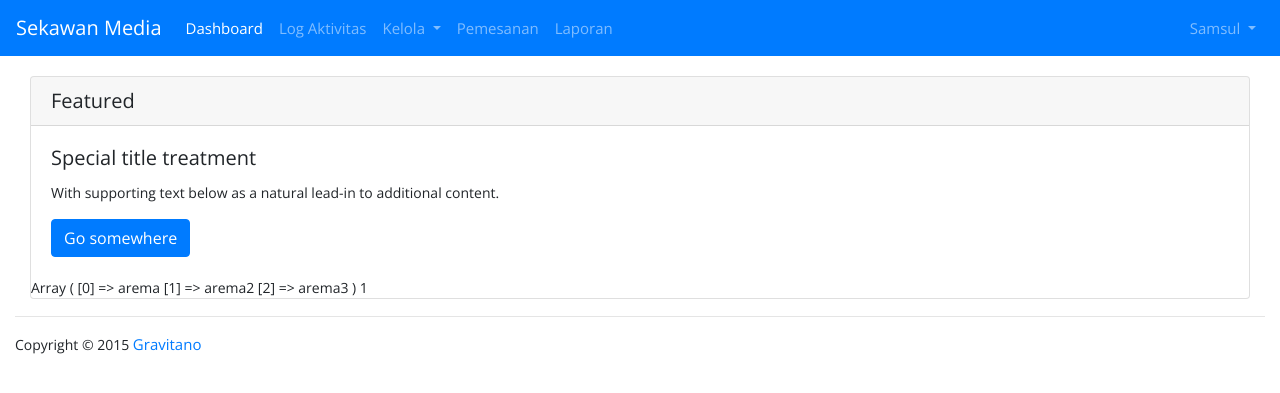
After one commit to aderamadhana/sekawan_media, a CodeIgniter app: page /database/index.php/dashboard/index in a window 1280 px wide. The commit adds this page. Shown: the top 393 px of the page. Run offline with CodeIgniter, Linux system fonts and the light colour scheme; some libraries are stand-ins or nearby versions.

Commit message:
dashboard view

```diff
--- /dev/null
+++ b/application/controllers/Dashboard.php
@@ -0,0 +1,12 @@
+<?php
+defined('BASEPATH') OR exit('No direct script access allowed');
+
+class Dashboard extends CI_Controller {
+
+	public function index(){
+        $data['arema']      = array('arema','arema2', 'arema3');
+        $data['content']    = 'dashboard/v_dashboard';
+
+        $this->load->view('template/template', $data);
+	}
+}
--- /dev/null
+++ b/application/views/dashboard/v_dashboard.php
@@ -0,0 +1,11 @@
+<div class="col-md-12 content">
+    <div class="card">
+        <h5 class="card-header">Featured</h5>
+        <div class="card-body">
+            <h5 class="card-title">Special title treatment</h5>
+            <p class="card-text">With supporting text below as a natural lead-in to additional content.</p>
+            <a href="#" class="btn btn-primary">Go somewhere</a>
+        </div>
+        <?= print_r($arema); ?>
+    </div>
+</div>
--- a/application/views/template/template.php
+++ b/application/views/template/template.php
@@ -10,10 +10,13 @@
         <!-- Style CSS -->
         <link rel="stylesheet" href="<?= base_url().'assets/css/style.css'?>">
 
+        <link rel="preconnect" href="https://fonts.googleapis.com">
+        <link href="https://fonts.googleapis.com/css2?family=Noto+Sans+JP:wght@100;400&family=Open+Sans&display=swap" rel="stylesheet">
+
         <title>Hello, world!</title>
     </head>
     <body>
-        <nav class="navbar navbar-expand-lg navbar-light bg-light">
+        <nav class="navbar navbar-expand-lg navbar-dark bg-primary">
             <a class="navbar-brand" href="#">Sekawan Media</a>
             <button class="navbar-toggler" type="button" data-toggle="collapse" data-target="#navbarSupportedContent" aria-controls="navbarSupportedContent" aria-expanded="false" aria-label="Toggle navigation">
                 <span class="navbar-toggler-icon"></span>
@@ -22,22 +25,27 @@
             <div class="collapse navbar-collapse" id="navbarSupportedContent">
                 <ul class="navbar-nav mr-auto">
                     <li class="nav-item active">
-                        <a class="nav-link" href="#">Home <span class="sr-only">(current)</span></a>
+                        <a class="nav-link" href="#">Dashboard <span class="sr-only">(current)</span></a>
                     </li>
                     <li class="nav-item">
-                        <a class="nav-link" href="#">Link</a>
+                        <a class="nav-link" href="#">Log Aktivitas</a>
                     </li>
                     <li class="nav-item dropdown">
                         <a class="nav-link dropdown-toggle" href="#" id="navbarDropdown" role="button" data-toggle="dropdown" aria-haspopup="true" aria-expanded="false">
-                            Dropdown
+                            Kelola
                         </a>
                         <div class="dropdown-menu" aria-labelledby="navbarDropdown">
-                            <a class="dropdown-item" href="#">Action</a>
-                            <a class="dropdown-item" href="#">Another action</a>
-                            <div class="dropdown-divider"></div>
-                            <a class="dropdown-item" href="#">Something else here</a>
+                            <a class="dropdown-item" href="#">Driver</a>
+                            <a class="dropdown-item" href="#">Kendaraan</a>
                         </div>
                     </li>
+                    <li class="nav-item">
+                        <a class="nav-link" href="#">Pemesanan</a>
+                    </li>
+                    <li class="nav-item">
+                        <a class="nav-link" href="#">Laporan</a>
+                    </li>
+
                 </ul>
                 <ul class="navbar-nav">
                     <li class="nav-item dropdown">
@@ -45,27 +53,16 @@
                             Samsul
                         </a>
                         <div class="dropdown-menu dropdown-menu-right">
-                            <button class="dropdown-item" type="button">Action</button>
-                            <button class="dropdown-item" type="button">Another action</button>
-                            <button class="dropdown-item" type="button">Something else here</button>
+                            <a class="dropdown-item" type="button">Action</a>
+                            <a class="dropdown-item" type="button">Another action</a>
+                            <a class="dropdown-item" type="button">Something else here</a>
                         </div>
                     </li>
                 </ul>
             </div>
         </nav>
-
-
-        <div class="container-fluid main-container">
-            <div class="col-md-12 content">
-                <div class="card">
-                    <h5 class="card-header">Featured</h5>
-                    <div class="card-body">
-                        <h5 class="card-title">Special title treatment</h5>
-                        <p class="card-text">With supporting text below as a natural lead-in to additional content.</p>
-                        <a href="#" class="btn btn-primary">Go somewhere</a>
-                    </div>
-            </div>
-        </div>
+    <div class="container-fluid main-container">
+        <?php $this->load->view($content) ?>
 
         <footer class="pull-left footer">
             <p class="col-md-12">
--- a/assets/css/style.css
+++ b/assets/css/style.css
@@ -1,3 +1,13 @@
+body{
+    font-family: 'Noto Sans JP', sans-serif;
+    font-family: 'Open Sans', sans-serif;
+    font-size: 14px;
+}
+
+a{
+    font-size: 15px;
+}
+
 .content{
     margin-top: 20px;
 }
```
